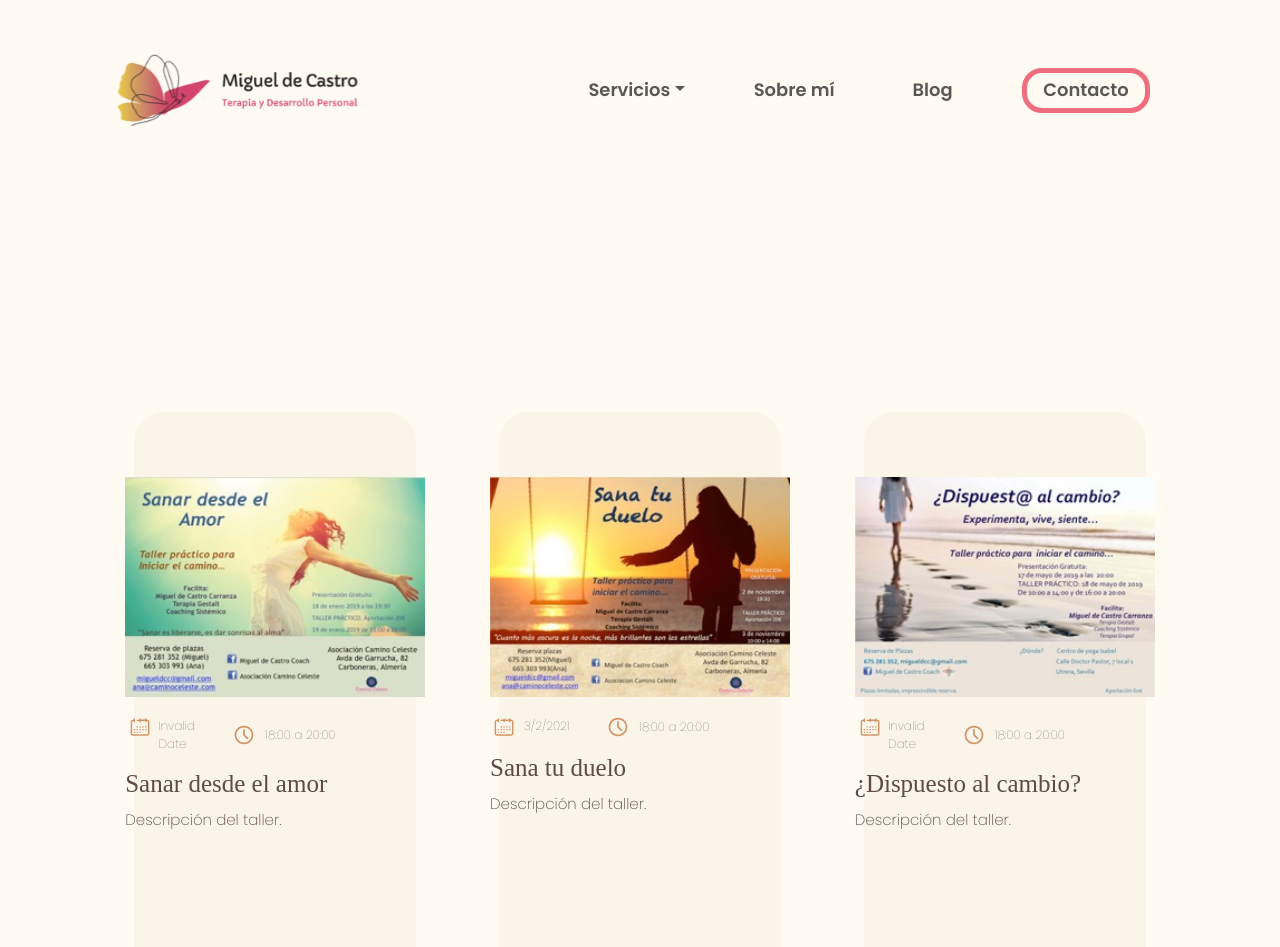
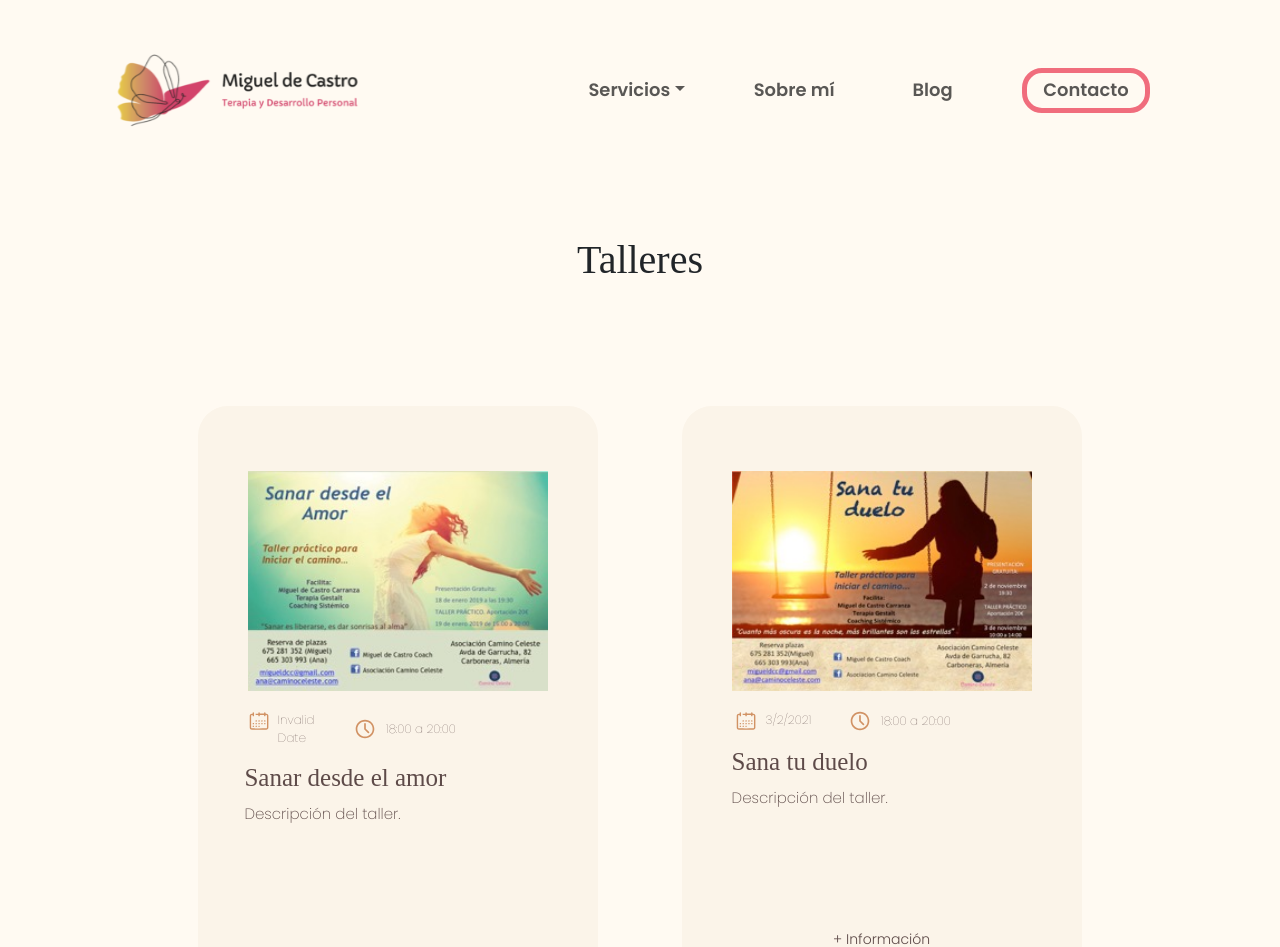
Before and after one commit to blancaden/migueldcastro_frontend, a React (Vite) app: page /talleres in a window 1280 px wide. Shown: the top 947 px of the page. Built offline with nearby package versions, Linux system fonts and the light colour scheme; data requests are answered from the project's data file; a web font is replaced by a local one.

Commit message:
add styles to workshopcard

```diff
--- a/src/components/WorkshopCard/WorkshopCard.css
+++ b/src/components/WorkshopCard/WorkshopCard.css
@@ -1,3 +1,7 @@
+.workshop-body{
+  display: flex;
+  flex-flow:wrap
+}
 .workshop-container {
   display: flex;
   justify-content: center;
@@ -5,7 +9,7 @@
   flex-wrap: wrap;
   font-family: 'Poppins';
   color: #5E4B49;
-  margin-top: 10%;
+  margin-top: 5%;
 }
 
 .workshop-card {
@@ -14,10 +18,13 @@
   align-items: center;
   background-color: #FBF4E9;
   border-radius: 30px;
-  width: 22%;
+  width: 90%;
+  max-width: 400px;
   height: 600px;
   padding: 65px 20px 10px 20px;
-  margin-bottom: 10%;
+  margin: 0 auto 5% auto 100px;
+  box-sizing: border-box;
+  margin-bottom: 200px
 }
 
 .workshop-image-container img {
@@ -61,7 +68,8 @@
 
 .workshop-title-and-description{
   width: 300px;
-  height: 220px;
+  height: 160px;
+  margin-bottom: 20px
 }
 
 .workshop-title {
--- a/src/components/WorkshopCard/WorkshopCard.jsx
+++ b/src/components/WorkshopCard/WorkshopCard.jsx
@@ -2,7 +2,14 @@ import React from "react";
 import { Link } from "react-router-dom";
 import "./WorkshopCard.css";
 
-const WorkshopCard = ({ workshops }) => {
+function truncateText(text, wordLimit) {
+  if (text.split(/\s+/).length <= wordLimit) {
+    return text;
+  }
+  return text.split(/\s+/).slice(0, wordLimit).join(' ') + "   [  . . .  ] ";
+}
+
+const WorkshopCard = ({ workshops, wordLimit }) => {
   return (
     <div className="workshop-body">
       <div className="workshop-container">
@@ -31,7 +38,7 @@ const WorkshopCard = ({ workshops }) => {
 
                 <div className="workshop-title-and-description">
                 <h3 className="workshop-title">{workshop.Titulo}</h3>
-                <p className="workshop-description">{workshop.Descripción}</p>
+                <p className="workshop-description">{truncateText(workshop.Descripción, wordLimit)}</p>
                 </div>
 
               </div>
--- a/src/components/WorkshopCatalogue/WorkshopCatalogue.css
+++ b/src/components/WorkshopCatalogue/WorkshopCatalogue.css
@@ -1,5 +1,16 @@
 .catalogue-main-container {
-    display: flex;
-    justify-content: center;
-    background-color: #FFFAF2;
-  }
+  display: flex;
+  justify-content: center;
+  align-items: center;
+  flex-direction: column;
+  background-color: #FFFAF2;
+  flex-wrap: wrap;
+}
+
+
+.catalogue-title-container {
+  position:relative;
+  font-family: 'Ovo';
+  font-size: calc(1.6rem + 0.5vw);
+  margin-bottom: 50px
+}
--- a/src/components/WorkshopCatalogue/WorkshopCatalogue.jsx
+++ b/src/components/WorkshopCatalogue/WorkshopCatalogue.jsx
@@ -3,13 +3,15 @@ import axios from "axios"; // Importa axios
 import WorkshopCard from "../WorkshopCard/WorkshopCard";
 import "./WorkshopCatalogue.css";
 
+
 const WorkshopCatalogue = () => {
   const [workshops, setWorkshops] = useState([]);
+  const wordLimit = 25;
 
   useEffect(() => {
     const fetchAPI = async () => {
       try {
-        const response = await axios.get("http://localhost:5000/talleres");
+        const response = await axios.get("http://localhost:5001/talleres");
         const formattedData = response.data.map((workshop) => ({
           ...workshop,
           Fecha: new Date(workshop.Fecha).toLocaleDateString("es-ES"),
@@ -24,9 +26,11 @@ const WorkshopCatalogue = () => {
 
   return (
     <div className="catalogue-main-container">
-      {/* <h1>Talleres</h1> */}
+      <div className="catalogue-title-container">
+      <h1 className="catalogue-title">Talleres</h1>
+      </div>
       <section className="catalogue-body">
-        <WorkshopCard workshops={workshops} />
+        <WorkshopCard workshops={workshops} wordLimit={wordLimit}/>
       </section>
     </div>
   );
```
